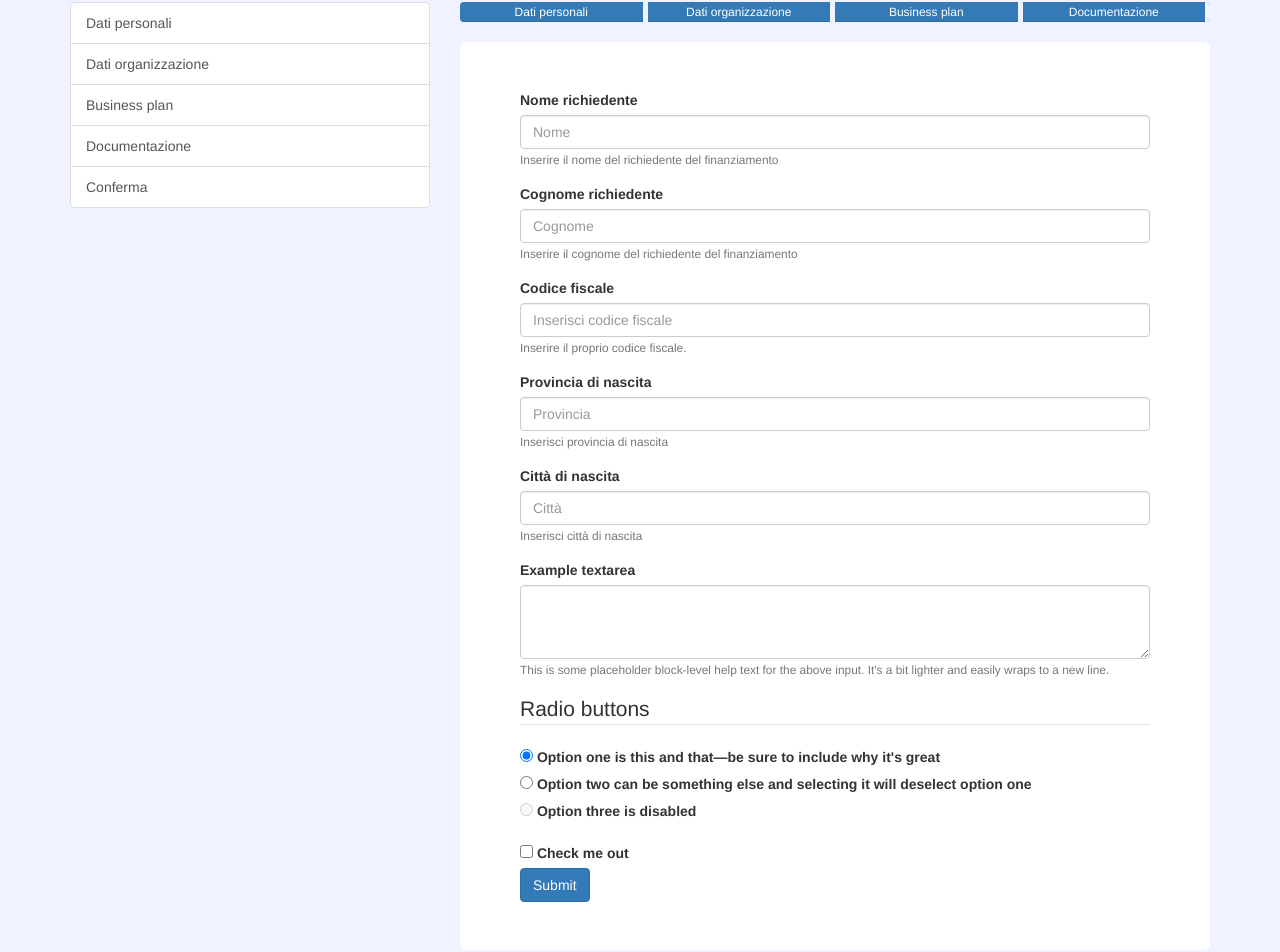
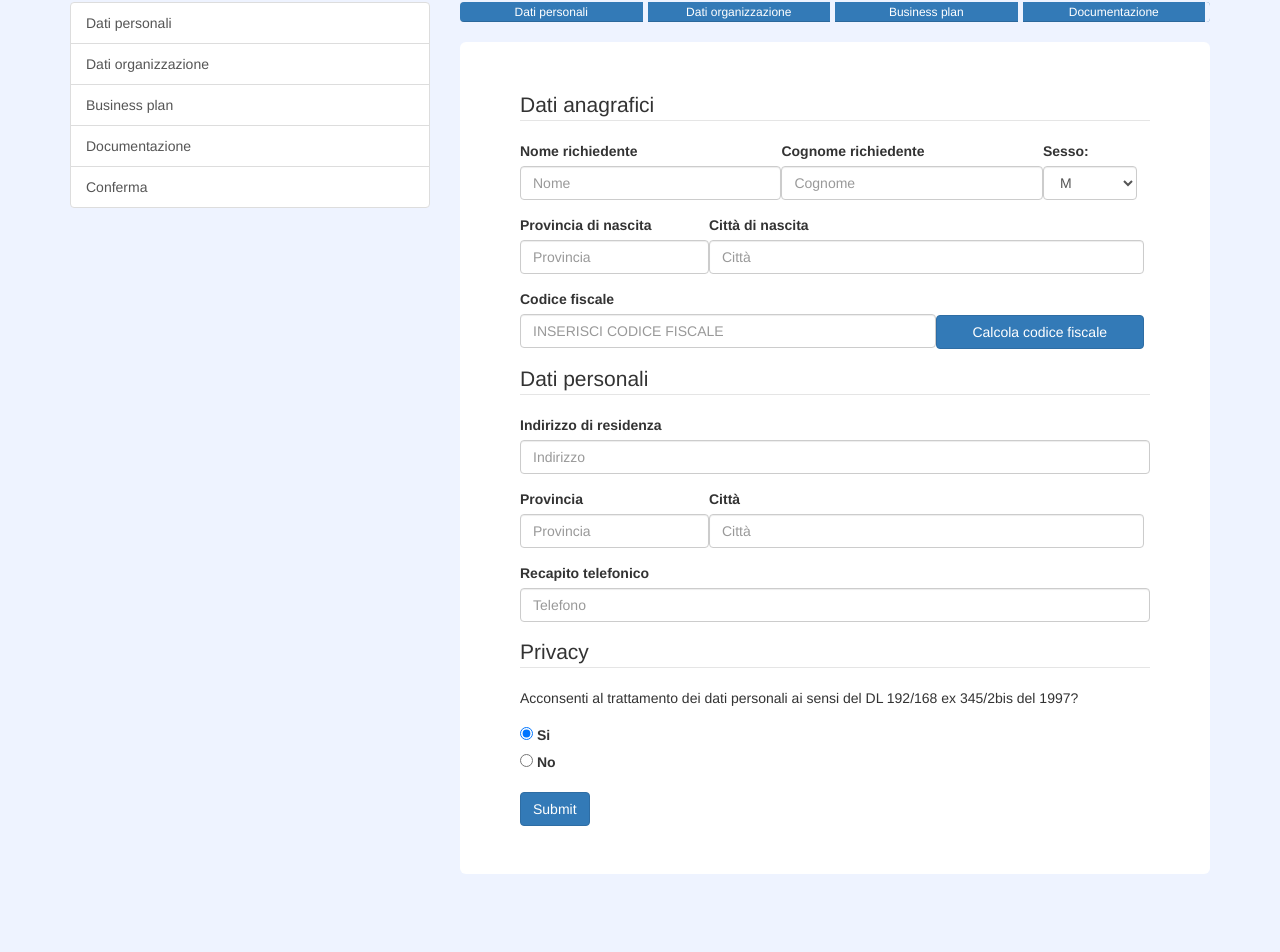
Before and after one commit to bonanzinga27/Happy500, an Angular app in the folder ebuonweekend/ebuonweekend-web/src/main/webapp/: page /pratica in a window 1280 px wide. Shown: the part 231-1183 px from the top of the page. After the commit the page ends 1135 px from the top, so only its background shows below. Built offline with nearby package versions, Linux system fonts and the light colour scheme.

Commit message:
Form pratiche dati personali completo

```diff
--- a/ebuonweekend/ebuonweekend-web/src/main/webapp/src/app/form-pratiche/form-pratiche.component.css
+++ b/ebuonweekend/ebuonweekend-web/src/main/webapp/src/app/form-pratiche/form-pratiche.component.css
@@ -7,6 +7,34 @@
 p{
   font-size: 14px;
 }
-.jumbotron{
-  background-color:#ffffff;
+.jumbotron {
+  background-color: #ffffff;
 }
+.nome-cognome-inline{
+  width:41.5%;
+  display: inline-block;
+}
+.sesso-inline{
+  width:15%;
+  display: inline-block;
+}
+.citta-inline{
+  width:69%;
+  display: inline-block;
+}
+.prov-inline{
+  width:30%;
+  display: inline-block;
+}
+#codice-fiscale{
+  display:inline-block;
+  width:66%;
+  text-transform:uppercase
+}
+#calcolaCF{
+  padding:auto;
+  width:33%;
+}
+label{
+  display:block;
+}
--- a/ebuonweekend/ebuonweekend-web/src/main/webapp/src/app/form-pratiche/form-pratiche.component.html
+++ b/ebuonweekend/ebuonweekend-web/src/main/webapp/src/app/form-pratiche/form-pratiche.component.html
@@ -18,64 +18,72 @@
     <!-- Pratiche form -->
     <div class="jumbotron">
       <form>
-        <div class="form-group">
+        <legend>Dati anagrafici</legend>
+        <div class="form-group nome-cognome-inline">
           <label for="first-name">Nome richiedente</label>
-          <input type="text" class="form-control" id="first-name" aria-describedby="first-nameHelp" placeholder="Nome">
-          <small id="first-nameHelp" class="form-text text-muted">Inserire il nome del richiedente del finanziamento</small>
+          <input type="text" class="form-control" id="first-name" placeholder="Nome">
         </div>
-        <div class="form-group">
+        <div class="form-group nome-cognome-inline">
           <label for="last-name">Cognome richiedente</label>
-          <input type="text" class="form-control" id="last-name" aria-describedby="last-nameHelp" placeholder="Cognome">
-          <small id="last-nameHelp" class="form-text text-muted">Inserire il cognome del richiedente del finanziamento</small>
+          <input type="text" class="form-control" id="last-name" placeholder="Cognome">
+        </div>
+        <div class="form-group sesso-inline">
+          <label for="sesso">Sesso:</label>
+          <select class="form-control" id="sesso">
+            <option>M</option>
+            <option>F</option>
+          </select>
+        </div>
+        <div class="form-group prov-inline">
+          <label for="provincia">Provincia di nascita</label>
+          <input type="text" class="form-control" id="provincia" maxlength="2" minlength="2" aria-describedby="provinciaHelp" placeholder="Provincia">
+        </div>
+        <div class="form-group citta-inline">
+          <label for="citta">Città di nascita</label>
+          <input type="text" class="form-control" id="citta" placeholder="Città">
         </div>
         <div class="form-group">
           <label for="codice-fiscale">Codice fiscale</label>
-          <input type="text" class="form-control" id="codice-fiscale" aria-describedby="cod-fisclHelp" placeholder="Inserisci codice fiscale">
-          <small id="cod-fiscHelp" class="form-text text-muted">Inserire il proprio codice fiscale.</small>
+          <input type="text" class="form-control" id="codice-fiscale" minlength="16" maxlength="16" placeholder="Inserisci codice fiscale">
+          <button id="calcolaCF" class="btn btn-primary">Calcola codice fiscale</button>
+          <!--
+          http://webservices.dotnethell.it/codicefiscale.asmx/
+          CalcolaCodiceFiscale?Nome=Andrea&Cognome=Bonanzinga&ComuneNascita=Catania&DataNascita=27/09/1993&Sesso=M
+          -->
         </div>
-
+        <legend>Dati personali</legend>
         <div class="form-group">
-          <label for="provincia">Provincia di nascita</label>
-          <input type="text" class="form-control" id="provincia" aria-describedby="provinciaHelp" placeholder="Provincia">
-          <small id="provinciaHelp" class="form-text text-muted">Inserisci provincia di nascita</small>
+          <label for="indirizzo">Indirizzo di residenza</label>
+          <input type="text" class="form-control" id="indirizzo" placeholder="Indirizzo">
+        </div>
+        <div class="form-group prov-inline">
+          <label for="provinciaRes">Provincia</label>
+          <input type="text" class="form-control" id="provinciaRes" maxlength="2" minlength="2" aria-describedby="provinciaHelp" placeholder="Provincia">
+        </div>
+        <div class="form-group citta-inline">
+          <label for="cittaRes">Città</label>
+          <input type="text" class="form-control" id="cittaRes" placeholder="Città">
         </div>
         <div class="form-group">
-          <label for="citta">Città di nascita</label>
-          <input type="text" class="form-control" id="citta" aria-describedby="cittaHelp" placeholder="Città">
-          <small id="cittaHelp" class="form-text text-muted">Inserisci città di nascita</small>
+          <label for="telefono">Recapito telefonico</label>
+          <input type="text" class="form-control" id="telefono" maxlength="15" placeholder="Telefono">
         </div>
-        <div class="form-group">
-          <label for="exampleTextarea">Example textarea</label>
-          <textarea class="form-control" id="exampleTextarea" rows="3"></textarea>
-          <small id="fileHelp" class="form-text text-muted">This is some placeholder block-level help text for the above input. It's a bit lighter and easily wraps to a new line.</small>
-        </div>
+        <legend>Privacy</legend>
+        <p>Acconsenti al trattamento dei dati personali ai sensi del DL 192/168 ex 345/2bis del 1997?</p>
         <fieldset class="form-group">
-          <legend>Radio buttons</legend>
           <div class="form-check">
             <label class="form-check-label">
               <input type="radio" class="form-check-input" name="optionsRadios" id="optionsRadios1" value="option1" checked>
-              Option one is this and that&mdash;be sure to include why it's great
+              Si
             </label>
           </div>
           <div class="form-check">
             <label class="form-check-label">
               <input type="radio" class="form-check-input" name="optionsRadios" id="optionsRadios2" value="option2">
-              Option two can be something else and selecting it will deselect option one
-            </label>
-          </div>
-          <div class="form-check disabled">
-            <label class="form-check-label">
-              <input type="radio" class="form-check-input" name="optionsRadios" id="optionsRadios3" value="option3" disabled>
-              Option three is disabled
+              No
             </label>
           </div>
         </fieldset>
-        <div class="form-check">
-          <label class="form-check-label">
-            <input type="checkbox" class="form-check-input">
-            Check me out
-          </label>
-        </div>
         <button type="submit" class="btn btn-primary">Submit</button>
       </form>
     </div>
```
